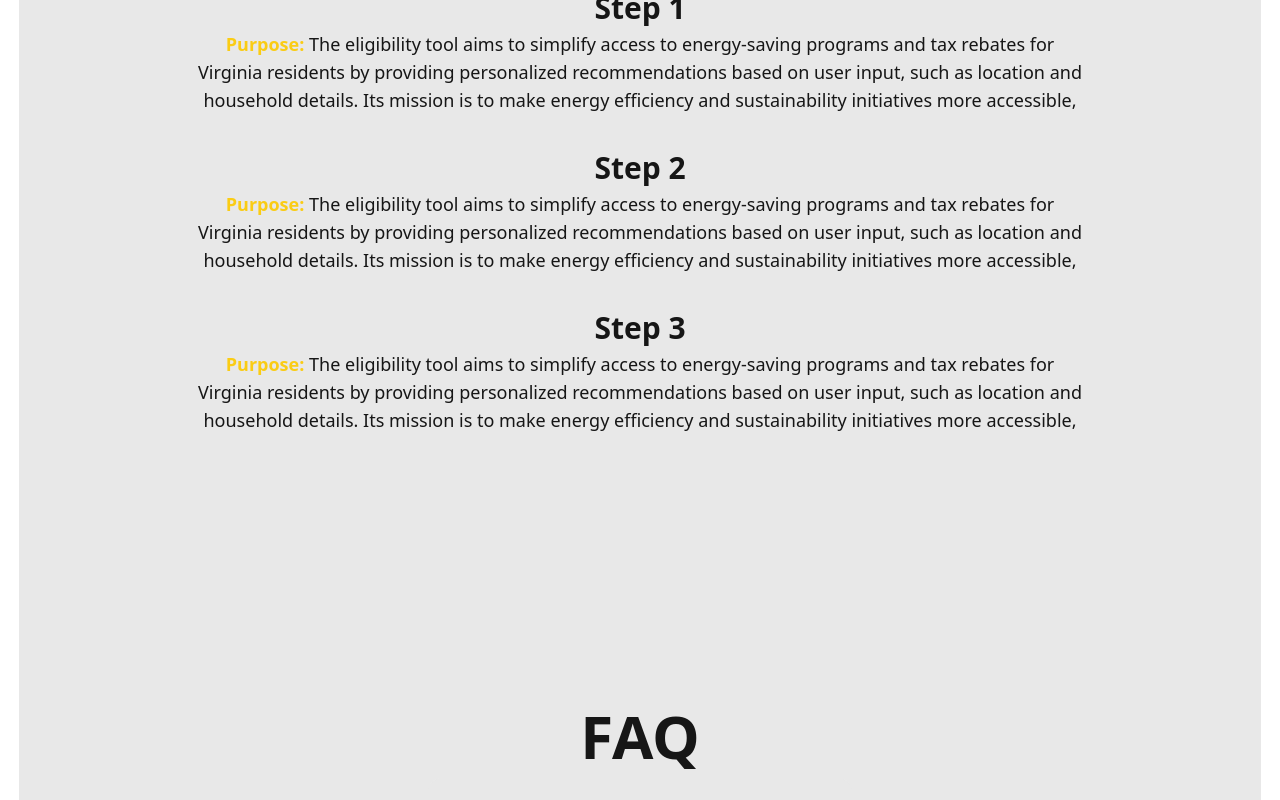
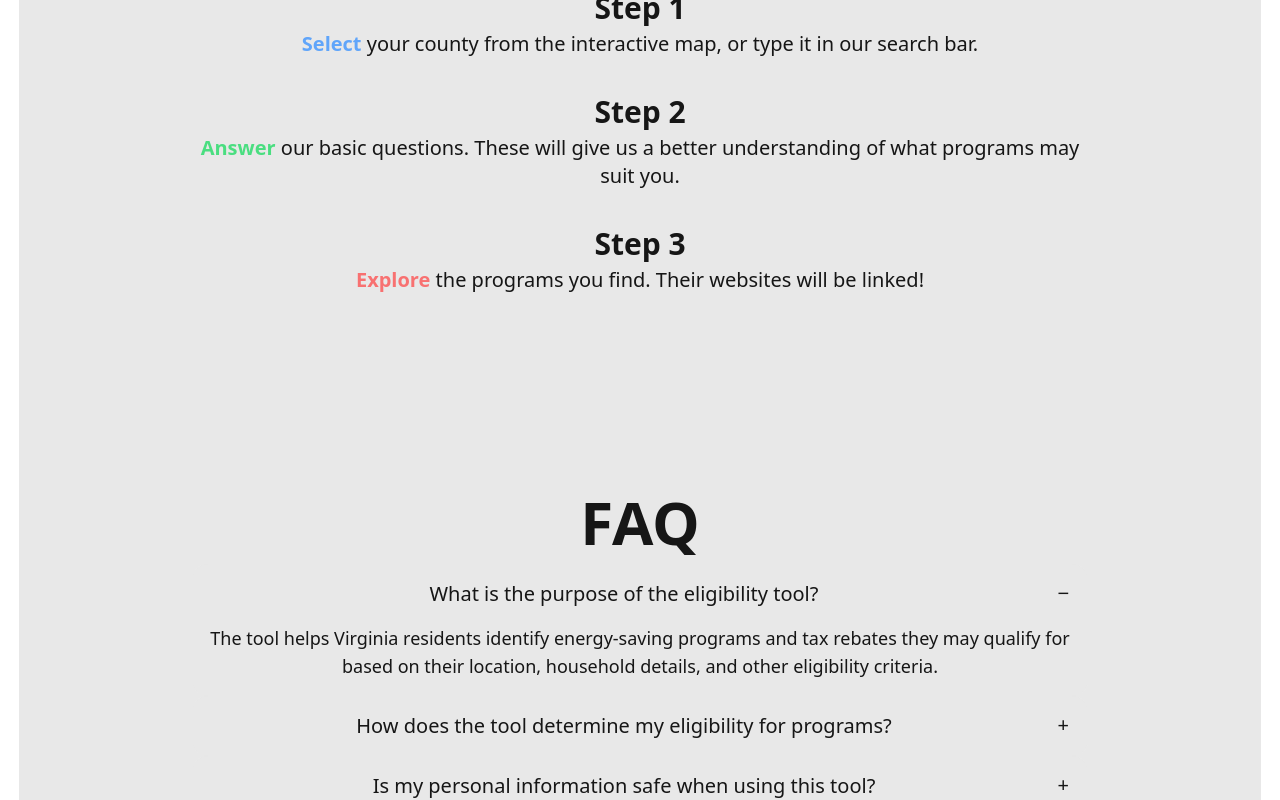
Before and after one commit to DSSD-Madison/Leap-Eligibility-Tool, a React (Vite) app in the folder frontend/: page /about in a window 1280 px wide. Shown: the part 1000-1800 px from the top of the page. Built offline with nearby package versions, Linux system fonts and the light colour scheme.

Commit message:
Update About.jsx

```diff
--- a/frontend/src/pages/About.jsx
+++ b/frontend/src/pages/About.jsx
@@ -27,13 +27,10 @@ function About() {
           <div className="max-w-lg md:max-w-2xl lg:max-w-4xl">
             <h1 class="pb-3 text-6xl font-bold">How to Use</h1>
             <h1 class="text-3xl font-bold">Step 1</h1>
-            <p class="py-1">
-              <span className="font-bold text-yellow-400">Purpose: </span>
-              The eligibility tool aims to simplify access to energy-saving
-              programs and tax rebates for Virginia residents by providing
-              personalized recommendations based on user input, such as location
-              and household details. Its mission is to make energy efficiency
-              and sustainability initiatives more accessible,
+            <p class="py-1 text-xl">
+              <span className="font-bold text-blue-400">Select </span>
+              your county from the interactive map, or type it in our search
+              bar.
             </p>
           </div>
         </div>
@@ -43,13 +40,10 @@ function About() {
         <div class="hero-content text-center">
           <div className="max-w-lg md:max-w-2xl lg:max-w-4xl">
             <h1 class="text-3xl font-bold">Step 2</h1>
-            <p class="py-1">
-              <span className="font-bold text-yellow-400">Purpose: </span>
-              The eligibility tool aims to simplify access to energy-saving
-              programs and tax rebates for Virginia residents by providing
-              personalized recommendations based on user input, such as location
-              and household details. Its mission is to make energy efficiency
-              and sustainability initiatives more accessible,
+            <p class="py-1 text-xl">
+              <span className="font-bold text-green-400">Answer </span>
+              our basic questions. These will give us a better understanding of
+              what programs may suit you.
             </p>
           </div>
         </div>
@@ -59,13 +53,9 @@ function About() {
         <div class="hero-content text-center">
           <div className="max-w-lg md:max-w-2xl lg:max-w-4xl">
             <h1 class="text-3xl font-bold">Step 3</h1>
-            <p class="py-1">
-              <span className="font-bold text-yellow-400">Purpose: </span>
-              The eligibility tool aims to simplify access to energy-saving
-              programs and tax rebates for Virginia residents by providing
-              personalized recommendations based on user input, such as location
-              and household details. Its mission is to make energy efficiency
-              and sustainability initiatives more accessible,
+            <p class="py-1 text-xl">
+              <span className="font-bold text-red-400">Explore </span>
+              the programs you find. Their websites will be linked!
             </p>
           </div>
         </div>
@@ -74,32 +64,68 @@ function About() {
       <div className="flex items-center text-center justify-center min-h-screen bg-base-200 py-5">
         <div className="max-w-lg md:max-w-2xl lg:max-w-4xl">
           <h1 class="pb-3 text-6xl font-bold">FAQ</h1>
-
           <div class="collapse collapse-plus bg-base-200">
             <input type="radio" name="my-accordion-3" checked="checked" />
             <div class="collapse-title text-xl font-medium">
-              Click to open this one and close others
+              What is the purpose of the eligibility tool?
             </div>
             <div class="collapse-content">
-              <p>hello</p>
+              <p>
+                The tool helps Virginia residents identify energy-saving
+                programs and tax rebates they may qualify for based on their
+                location, household details, and other eligibility criteria.
+              </p>
             </div>
           </div>
           <div class="collapse collapse-plus bg-base-200">
             <input type="radio" name="my-accordion-3" />
             <div class="collapse-title text-xl font-medium">
-              Click to open this one and close others
+              How does the tool determine my eligibility for programs?
             </div>
             <div class="collapse-content">
-              <p>hello</p>
+              <p>
+                The tool uses the information you provide, such as income level,
+                household size, and location, to evaluate your eligibility based
+                on pre-defined criteria from LEAP's resources.
+              </p>
             </div>
           </div>
           <div class="collapse collapse-plus bg-base-200">
             <input type="radio" name="my-accordion-3" />
             <div class="collapse-title text-xl font-medium">
-              Click to open this one and close others
+              Is my personal information safe when using this tool?
             </div>
             <div class="collapse-content">
-              <p>hello</p>
+              <p>
+                Yes, the tool is designed with strict privacy and security
+                protocols to ensure your data is protected and handled securely.
+              </p>
+            </div>
+          </div>
+          <div class="collapse collapse-plus bg-base-200">
+            <input type="radio" name="my-accordion-3" />
+            <div class="collapse-title text-xl font-medium">
+              Can I use this tool if I am a small business owner?
+            </div>
+            <div class="collapse-content">
+              <p>
+                Yes, the tool includes options to evaluate incentives and
+                programs for small business owners alongside residential
+                benefits.
+              </p>
+            </div>
+          </div>
+          <div class="collapse collapse-plus bg-base-200">
+            <input type="radio" name="my-accordion-3" />
+            <div class="collapse-title text-xl font-medium">
+              Does this tool cost anything to use?
+            </div>
+            <div class="collapse-content">
+              <p>
+                No, the eligibility tool is free to use as part of LEAP's
+                mission to make energy efficiency more accessible to Virginia
+                residents.
+              </p>
             </div>
           </div>
         </div>
```
